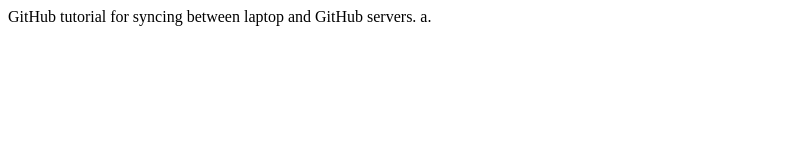
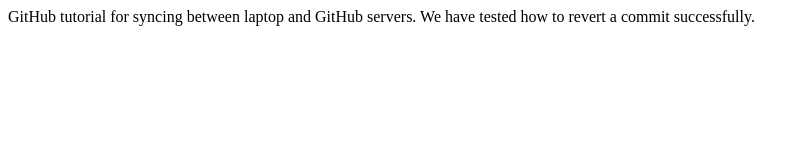
Before and after one commit to cfgstandrews/My-Sample-Website, a plain HTML site: page index.html in a window 1280 px wide. Shown: the whole page, without its empty margins (0-809 px from the left). Drawn offline with Linux system fonts and the light colour scheme.

Commit message:
Added text to index.html
All files are now updated

```diff
--- a/index.html
+++ b/index.html
@@ -4,6 +4,7 @@
 </head>
 <body>
 	GitHub tutorial for syncing between laptop and GitHub servers.
-	a.
+
+	We have tested how to revert a commit successfully.
 </body>
 </html>
```
